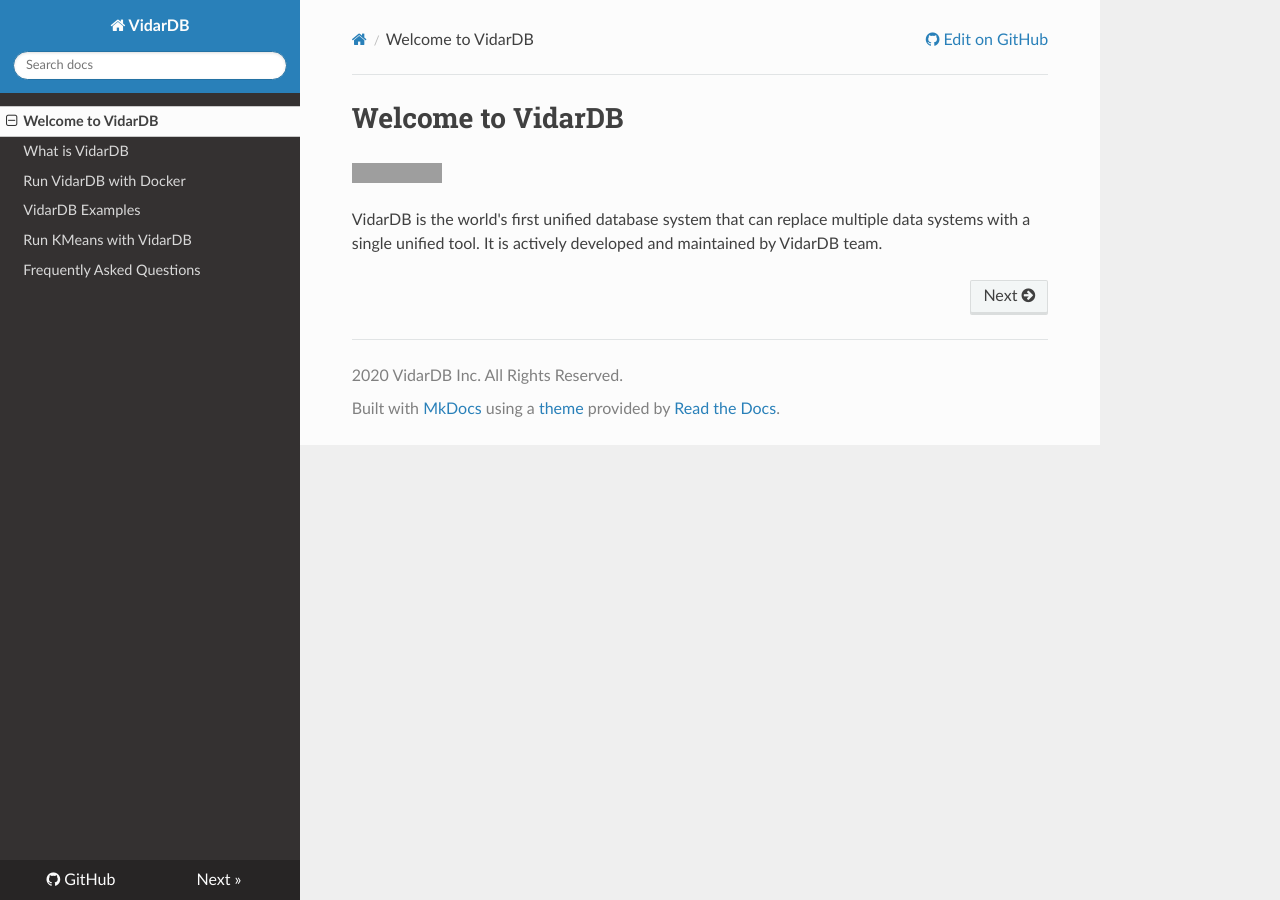
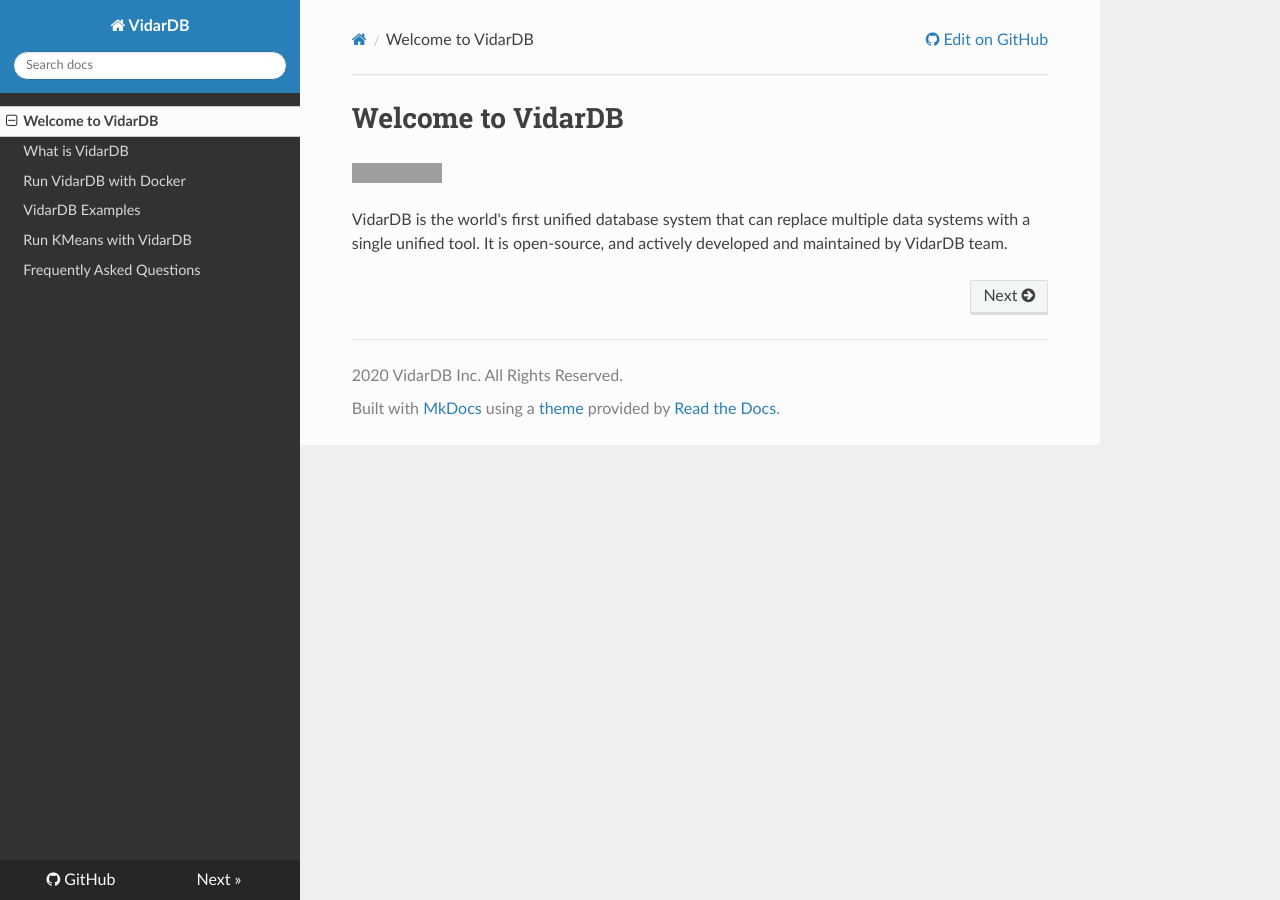
Before and after one commit to vidardb/docs, an MkDocs documentation site: the page built from docs/index.md, in a window 1280 px wide. Built offline with MkDocs 1.6.1, drawn with Linux system fonts in a browser that asks for light colours; nearby versions of some CDN libraries; grey boxes are pictures that could not be loaded.

Commit message:
Update index.md

```diff
--- a/docs/index.md
+++ b/docs/index.md
@@ -2,4 +2,4 @@
 
 [![Build Status](https://travis-ci.org/vidardb/vidardb.svg?branch=master)](https://travis-ci.org/vidardb/vidardb)
 
-VidarDB is the world's first unified database system that can replace multiple data systems with a single unified tool. It is actively developed and maintained by VidarDB team.
+VidarDB is the world's first unified database system that can replace multiple data systems with a single unified tool. It is open-source,  and actively developed and maintained by VidarDB team.
```
